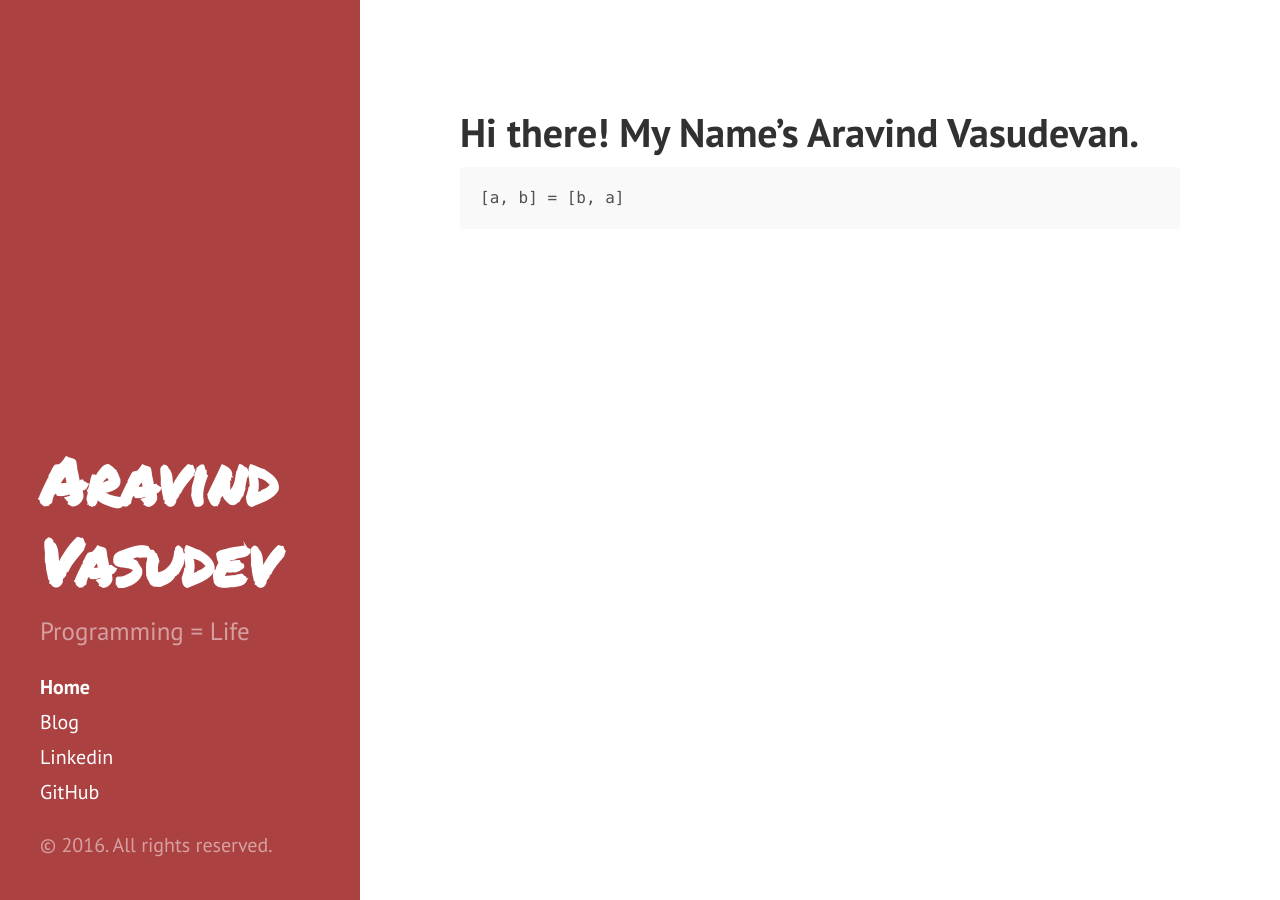
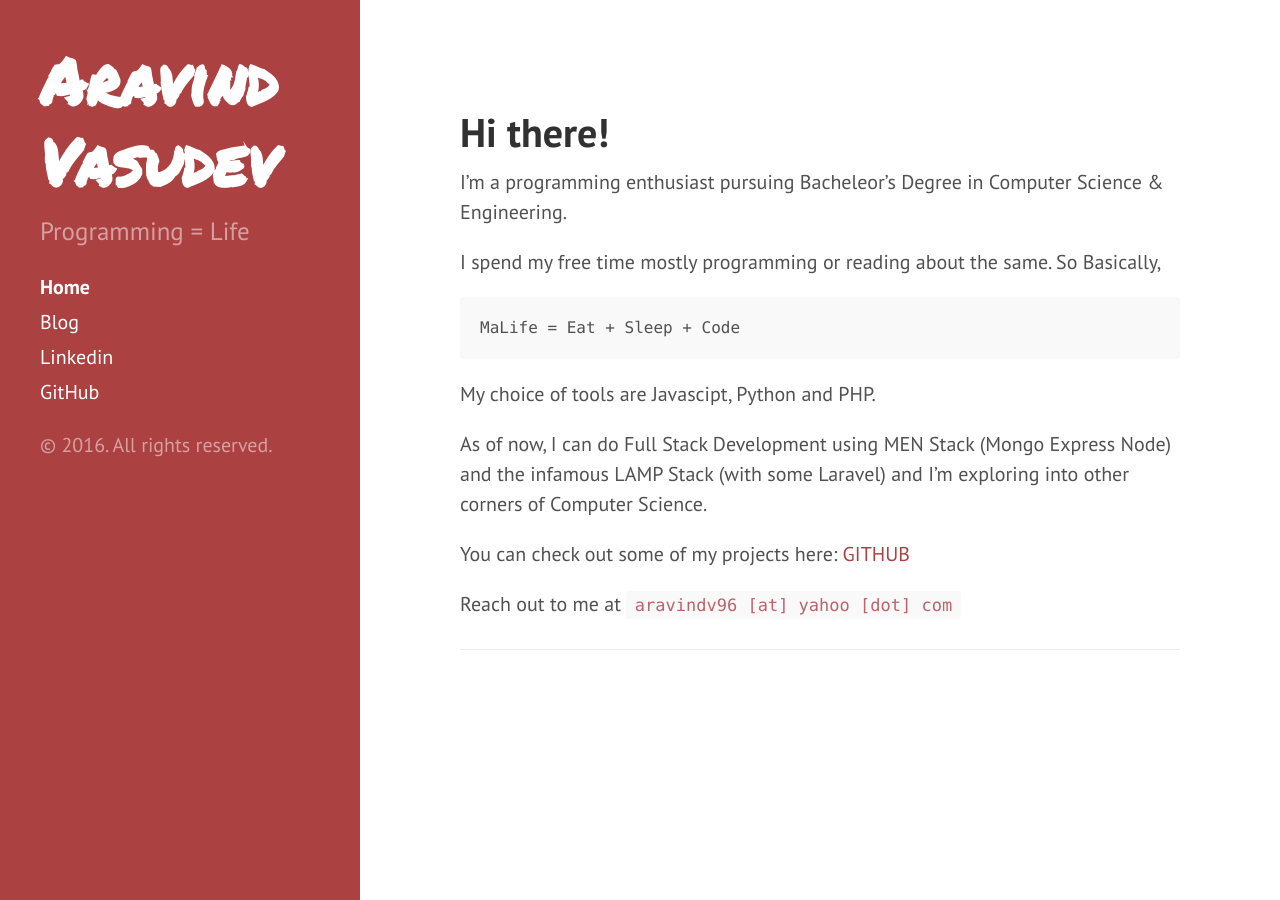
Before and after one commit to AravindVasudev/AravindVasudev.github.io, a Jekyll site: the page built from index.md, in a window 1280 px wide. Built offline with Jekyll 4.4.1, drawn with Linux system fonts in a browser that asks for light colours; Markdown is read by kramdown in place of the engine named in the settings.

Commit message:
Updated Index

````diff
--- a/_includes/sidebar.html
+++ b/_includes/sidebar.html
@@ -1,5 +1,5 @@
 <div class="sidebar">
-  <div class="container sidebar-sticky">
+  <div class="container">
     <div class="sidebar-about">
       <h1>
         <a href="{{ site.baseurl }}">
--- a/index.md
+++ b/index.md
@@ -3,9 +3,25 @@ layout: default
 title: Home
 ---
 
-#Hi there! My Name's Aravind Vasudevan.
+# Hi there!
 
+I'm a programming enthusiast pursuing Bacheleor's Degree in Computer Science
+& Engineering.
+
+I spend my free time mostly programming or reading about the same. So Basically,
 
 ```
-[a, b] = [b, a]
+MaLife = Eat + Sleep + Code
 ```
+
+My choice of tools are Javascipt, Python and PHP.
+
+As of now, I can do Full Stack Development using MEN Stack (Mongo Express Node)
+and the infamous LAMP Stack (with some Laravel) and I'm exploring into other
+corners of Computer Science.
+
+You can check out some of my projects here: [GITHUB](https://github.com/AravindVasudev)
+
+Reach out to me at `aravindv96 [at] yahoo [dot] com`
+
+--------------------------------------------------------------------------------
````
Also changed, not shown: _posts/2016-12-08-hello-world.md (+1 -1 lines).
